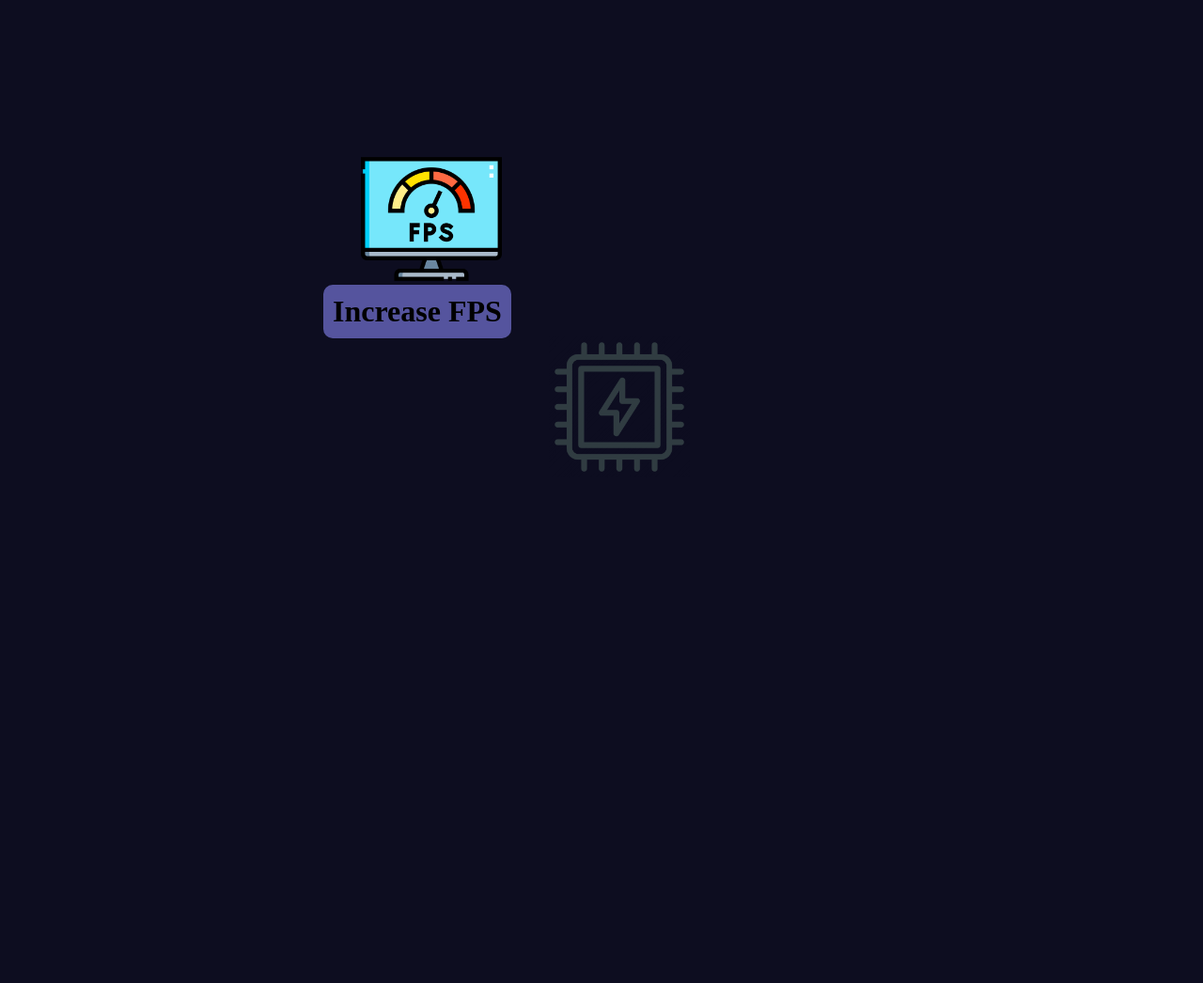
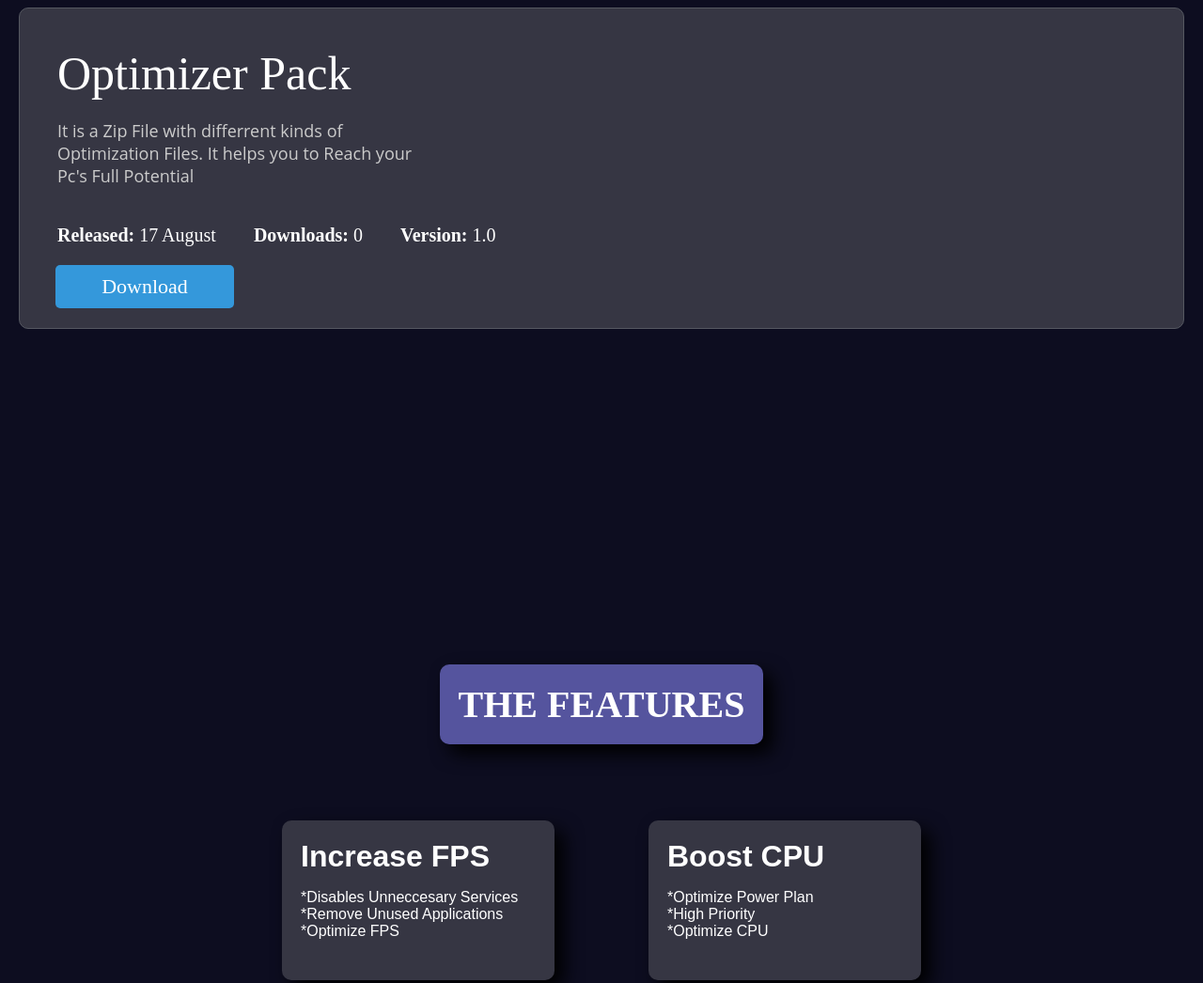
Before and after one commit to Jaim11/Optimize_All, a plain HTML site: page index.html in a window 1280 px wide. Shown: the part 700-1746 px from the top of the page at 94% size. Before the commit the page ends 1311 px from the top, so only its background shows below. Drawn offline with Linux system fonts and the light colour scheme; a web font is replaced by a local one.

Commit message:
published

```diff
--- a/index.html
+++ b/index.html
@@ -10,100 +10,21 @@
     <link rel="preconnect" href="https://fonts.googleapis.com">
     <link rel="preconnect" href="https://fonts.gstatic.com" crossorigin>
     <link href="https://fonts.googleapis.com/css2?family=Handjet&family=Tektur&display=swap" rel="stylesheet">
-    <style>
+    <link rel="stylesheet" href="style.css">
 
-        body{margin: 0; background-color: #0d0d20;}
-
-        .position{
-            position: relative;
-        }
-
-        ul {
-            list-style-type: none;
-            margin: 0;
-            padding: 0;
-            overflow: hidden;
-            background-color: #333;
-        }
-
-        li {
-            float: right;
-        }
-
-        li a {
-            display: block;
-            color: white;
-            text-align: center;
-            padding: 14px 16px;
-            text-decoration: none;
-            font-size:20px;
-            font-family: monospace;
-        }
-
-        /* Change the link color to #111 (black) on hover */
-        li a:hover {
-            background-color: #111;
-        }
-
-        .back{
-            width: 100%;
-            position: relative;
-        }
-
-        .header{
-            font-size: 70px;
-            position: relative;
-            top: -690px;
-            text-align: center;
-            color: #01122e;
-            font-family: tektur;
-        }
-        .h1{
-            background-color: bisque;
-            padding: 20px;
-            border-radius: 10px;
-        }
-
-        .sub-header{
-            position: relative;
-            top: -670px;
-            text-align: center;
-            font-size: 60px;
-            color: white;
-            font-family: handjet;
-        }
-
-        .img{display: flex; margin-left: 30%;}
-
-        .fps{
-            position: relative;
-            top: -200px;
-        }
-
-        .fps-div{
-            position: relative;
-        }
-
-        .fps-div h1{
-            position: relative;
-            top: -230px;
-            right: 40px;
-            background-color: #55549e;
-            padding: 10px;
-            border-radius: 10px;
-            font-family: tektur;
-        }
-
-    </style>
 </head>
 <body>
 
+    <div class="menu">
         <ul>
             <li><a href="default.asp">About</a></li>
             <li><a href="news.asp">Contact</a></li>
             <li><a href="contact.asp">News</a></li>
             <li><a href="about.asp">Home</a></li>
         </ul>
+    </div>
+
+
 
 
     <div class="position">
@@ -116,19 +37,46 @@
             </div>
         </div>
 
+
+        <div class="download-container">
+            <div class="header-download">Optimizer Pack</div>
+            <div class="text">It is a Zip File with differrent kinds of Optimization Files. It helps you to Reach your Pc's Full Potential</div>
+            <p><b>Released:</b> 17 August&nbsp&nbsp&nbsp&nbsp&nbsp&nbsp&nbsp&nbsp<b>Downloads:</b> 0&nbsp&nbsp&nbsp&nbsp&nbsp&nbsp&nbsp <b>Version:</b> 1.0</p>
+            <a href="your-download-link-here" class="download-button">Download</a>
+        </div>
+
+
+        <div class="feature"> <h1> <span> THE FEATURES </span> </h1> </div>
+
         <div class="img">
             <div class="fps-div">
-                <img src="images/fps.png" alt="" width="150px" class="fps">
                 <h1>Increase FPS</h1>
+                <p>
+                    *Disables Unneccesary Services
+                    *Remove Unused Applications
+                    *Optimize FPS
+                </p>
             </div>
 
             <div class="cpu-div">
-                <img src="images/cpu.png" alt="" width="150px">
+                <h1>Boost CPU</h1>
+                <p>
+                    *Optimize Power Plan <br>
+                    *High Priority <br>
+                    *Optimize CPU
+                </p>
             </div>
+
         </div>
 
 
+    </div>
 
-    </div>
+
+    <footer>
+
+        <div>  </div>
+
+    </footer>
 </body>
 </html>
--- /dev/null
+++ b/style.css
@@ -0,0 +1,204 @@
+body{margin: 0; background-color: #0d0d20;}
+
+.position{
+    position: relative;
+}
+
+
+ul {
+    list-style-type: none;
+    margin: 0;
+    padding: 0;
+    overflow: hidden;
+}
+
+li {
+    float: right;
+}
+
+li a {
+    display: block;
+    color: white;
+    text-align: center;
+    padding: 14px 16px;
+    text-decoration: none;
+    font-size:20px;
+    font-family: monospace;
+    transition: 0.3s ease;
+}
+
+/* Change the link color to #111 (black) on hover */
+li a:hover {
+    background-color: white;
+    color: black;
+}
+
+.back{
+    width: 100%;
+    position: relative;
+}
+
+.header{
+    font-size: 70px;
+    position: relative;
+    top: -630px;
+    text-align: center;
+    color: #01122e;
+    font-family: tektur;
+}
+.h1{
+    background-color: bisque;
+    padding: 20px;
+    border-radius: 10px;
+}
+
+.sub-header{
+    position: relative;
+    top: -610px;
+    text-align: center;
+    font-size: 60px;
+    color: white;
+    font-family: handjet;
+}
+
+.img{display: flex; align-items: center; justify-content:center; margin: 50px;   text-align: left; font-family: sans-serif;}
+
+.fps-div{
+
+    padding: 20px;
+    margin: 50px;
+    width: 250px;
+    height: 130px;
+    background-color: rgba(150, 150, 150, 0.3);
+    border-radius: 10px;
+    box-shadow: 10px 10px 20px black;
+    transition: 0.3s ease;
+    color: white;
+}
+
+.fps-div h1{
+    margin: 0;
+}
+
+
+.fps-div:hover{
+    box-shadow: 20px 20px 20px black;
+    width: 260px;
+    height: 140px;
+    font-size: 17px;
+}
+
+.cpu-div{
+    padding: 20px;
+    margin: 50px;
+    width: 250px;
+    height: 130px;
+    background-color: rgba(150, 150, 150, 0.3);
+    border-radius: 10px;
+    box-shadow: 10px 10px 20px black;
+    transition: 0.3s ease;
+    color: white;
+}
+.cpu-div h1{
+    margin: 0;
+}
+.cpu-div:hover{
+    box-shadow: 20px 20px 20px black;
+    width: 260px;
+    height: 140px;
+    font-size: 17px;
+}
+
+.feature{
+    color: white;
+    font-size: 20px;
+    text-align: center;
+}
+.feature span{
+    background-color: #55549e;
+    padding: 20px;
+    border-radius: 10px;
+    box-shadow: 10px 10px 20px black;
+}
+
+
+.download-container {
+    background-color: rgba(150, 150, 150, 0.3);
+    height: 300px;
+    margin: 20px;
+    border-radius: 10px;
+    padding: 20px;
+    display: flex;
+    flex-direction: column;
+    position: relative;
+    top: -350px;
+    border: 1px solid #555861;
+}
+
+.header-download{
+    font-size: 50px;
+    margin-bottom: 20px;
+    margin-left: 20px;
+    margin-top: 20px;
+    color: white;
+    font-family: tektur;
+}
+
+.text {
+    font-size: 18px;
+    margin-bottom: 20px;
+    margin-left: 20px;
+    width: 400px;
+    color: #cccccc;
+    font-family: open sans,sans-serif;
+}
+
+.download-container p{
+    font-size: 20px;
+    margin-bottom: 20px;
+    margin-left: 20px;
+    color: white;
+
+}
+
+.download-button {
+    background-color: #3498db;
+    color: #fff;
+    border: none;
+    padding: 10px 20px;
+    border-radius: 5px;
+    text-align: center;
+    text-decoration: none;
+    font-size: 22px;
+    cursor: pointer;
+    width: 150px;
+    margin-left: 18px;
+}
+
+.download-button:hover{
+    box-shadow: ;
+}
+
+
+
+
+.download{
+    position: relative;
+    top: -600px;
+    left: 50px;
+}
+.download a{
+    background-color:darkorchid;
+    padding: 10px;
+    font-size: 30px;
+    text-align: center;
+    border-radius: 10px;
+}
+
+
+
+footer div{
+    background-color: #05011f;
+    height: 50px;
+    width: 100%;
+}
```
Lines whose indentation alone changed are shown as unchanged.
